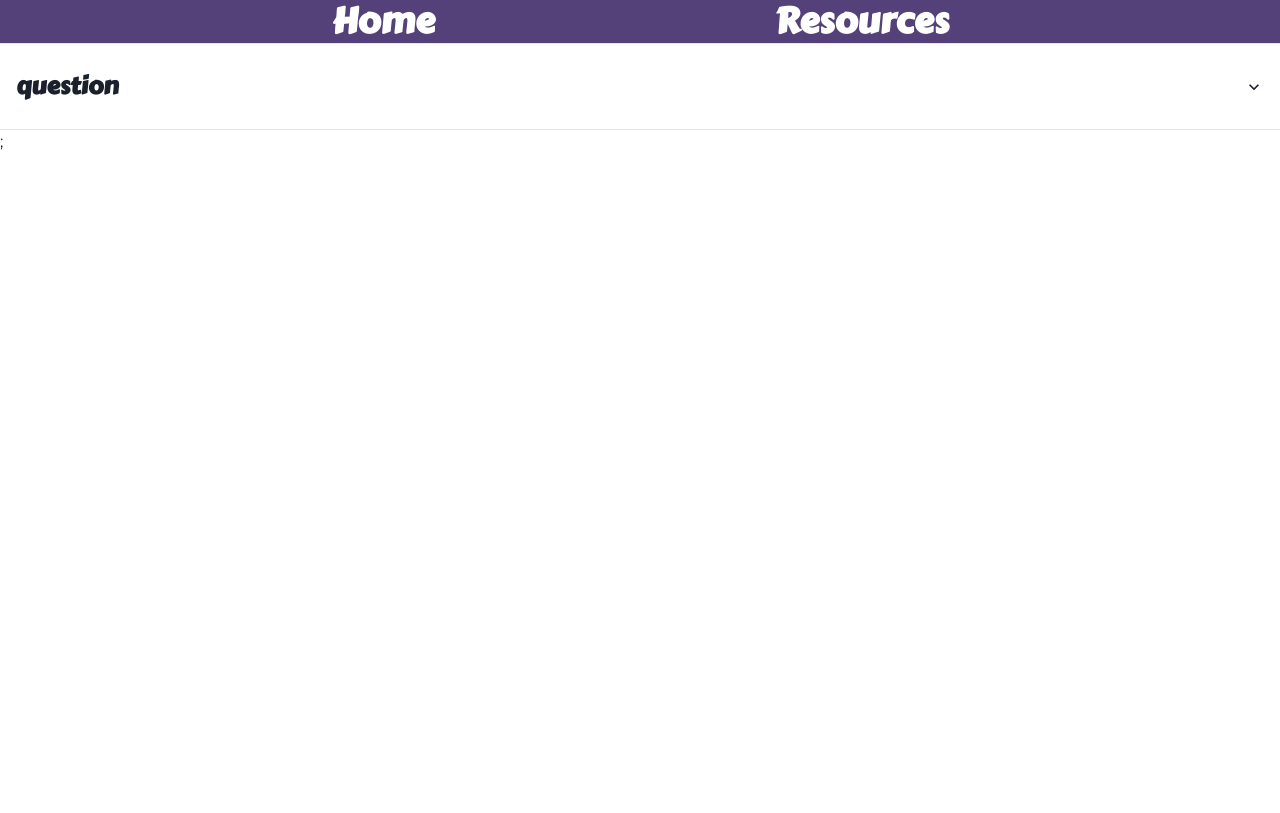
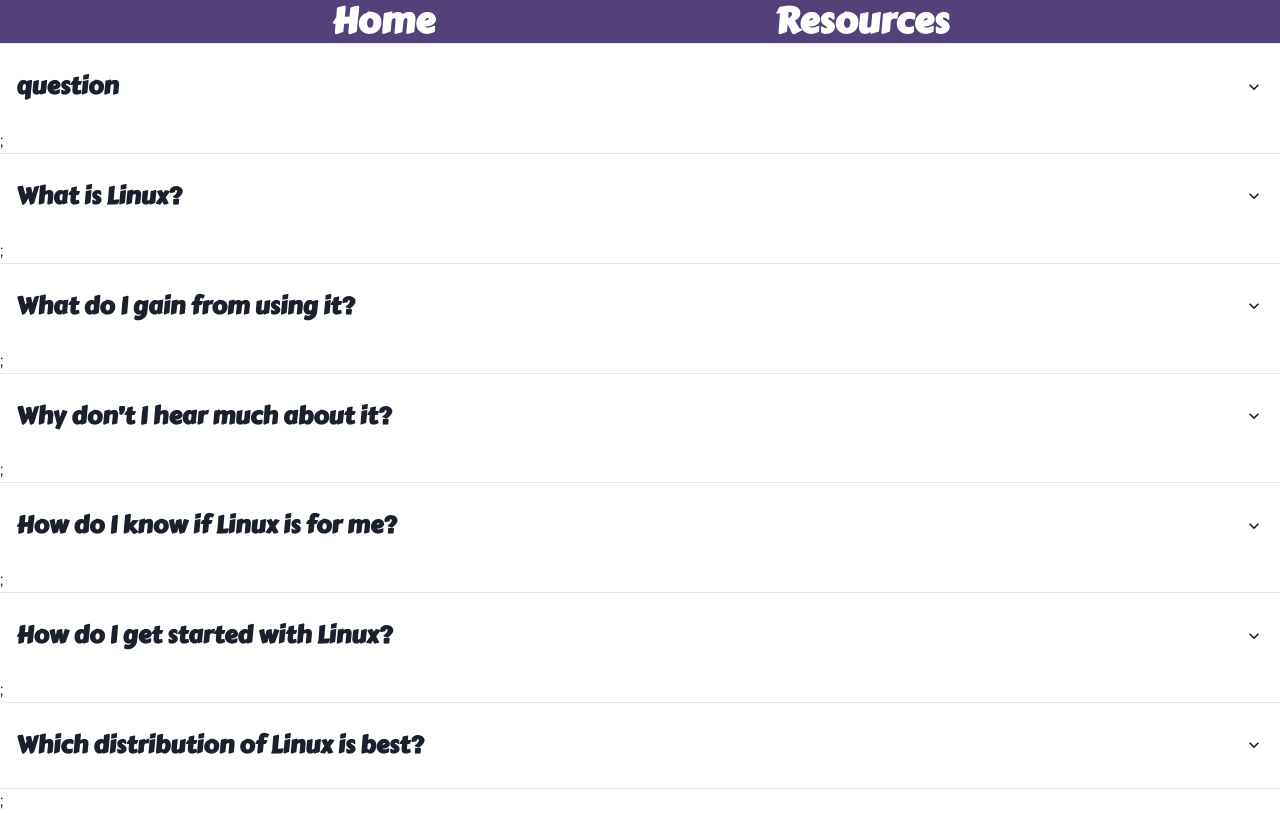
Before and after one commit to Jumner/LinuxSensei, a Next.js app in the folder site/: page /resources in a window 1280 px wide. Built offline with nearby package versions, Linux system fonts and the light colour scheme.

Commit message:
Added FAQ information

```diff
--- a/site/src/components/Faq.js
+++ b/site/src/components/Faq.js
@@ -34,6 +34,36 @@
 	return (
 		<Accordion allowToggle>
 			<Question q="question" a="answer" />;
+			<Question
+				q="What is Linux?"
+				a="Linux is an operating system, similar to the more common Windows and macOS. It is completely free and is also open-source. This means that, unlike many of its competitors, the Linux source code is completely open to the public to view and change to the user’s liking. On top of this, there are also multiple “distributions” of Linux, which are varying versions of the operating system that offer distinct software options and components. Due to these unique features, Linux has become a widespread operating system, gaining popularity as more individuals choose to make the switch."
+			/>
+			;
+			<Question
+				q="What do I gain from using it?"
+				a="Although less popular, Linux offers a variety of unique advantages over the more popular operating systems. With a large number of available open-source distributions, users are given room for flexibility and customizability to a degree far greater than the more popular alternatives. Additionally, as a result of open-source distributions, source code is mass-reviewed and made sure that no vulnerabilities exist. Because of this, Linux distributions are often more secure than Windows and macOS. In fact, it is frequently acknowledged as the most secure operating system of them all! With all of this being freely available, users have found that there are quite a lot of benefits of switching."
+			/>
+			;
+			<Question
+				q="Why don’t I hear much about it?"
+				a="Operating systems from Apple, Microsoft and Google are preinstalled on most devices as the default operating system of the device, and so most casual users won’t ever hear much about Linux, or ever feel the need to look into it. Additionally, Linux is typically regarded as less user-friendly compared to the much more intuitive Windows and macOS with their common and simpler UI elements. As a result, there is relatively little mainstream knowledge of Linux. However, while perhaps lacking in mainstream popularity, Linux is particularly popular in software and technology circles, as it offers unique flexibility that can be harnessed by professionals. Just because it’s not mainstream does not make it not powerful!"
+			/>
+			;
+			<Question
+				q="How do I know if Linux is for me?"
+				a="While typically known to be less user friendly, Linux’s large number of available, free, and open-source distros typically means that you will always be able to find applications that will be similar to what you’re used to using. However, with this being said, Linux is not quite as polished as the Windows or macOS, so some may find setting up their system to be frustrating and not straightforward. If you’d like to avoid all of that, then unfortunately Linux may not be the system for you. However, if you don’t mind spending some time to get a better feel of Linux, then you might just find yourself to be surprisingly satisfied!"
+			/>
+			;
+			<Question
+				q="How do I get started with Linux?"
+				a="First, decide on the distribution that you’d like to use. If you’re unsure, or if you’d like some recommendations, you can visit our OS comparisons section to see a brief overview of many commonly used distros, and what we recommend based on your experience and needs (You don’t need to think too hard though, as you can always change distributions later on if you’d like!). After choosing your distro, you can refer to our Linux guide which covers each individual installation step in detail, designed to assist new but curious users. Alternatively, if plain text isn’t quite your cup of tea, we have our very own in depth video walkthrough on the Linux installation process."
+			/>
+			;
+			<Question
+				q="Which distribution of Linux is best?"
+				a="The truth is, there really is no “best” distribution of Linux, however there are some slight differences among them which can provide certain advantages and disadvantages depending on the situation. Some distros are known to be more beginner friendly and intuitive to use, while some others are better suited for the well-seasoned user.  You can visit our OS comparisons section for more information about this topic. "
+			/>
+			;
 		</Accordion>
 	);
 }
```
